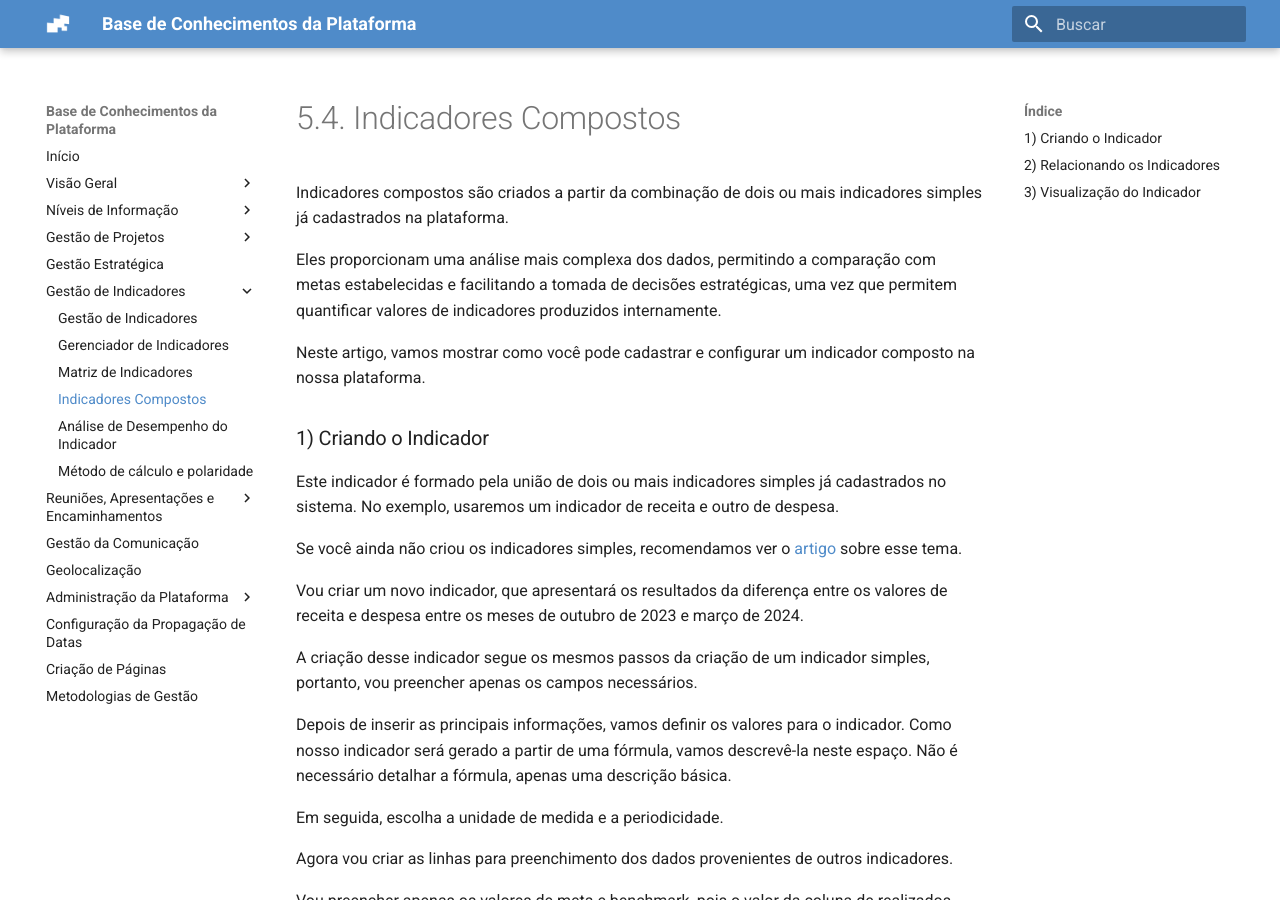
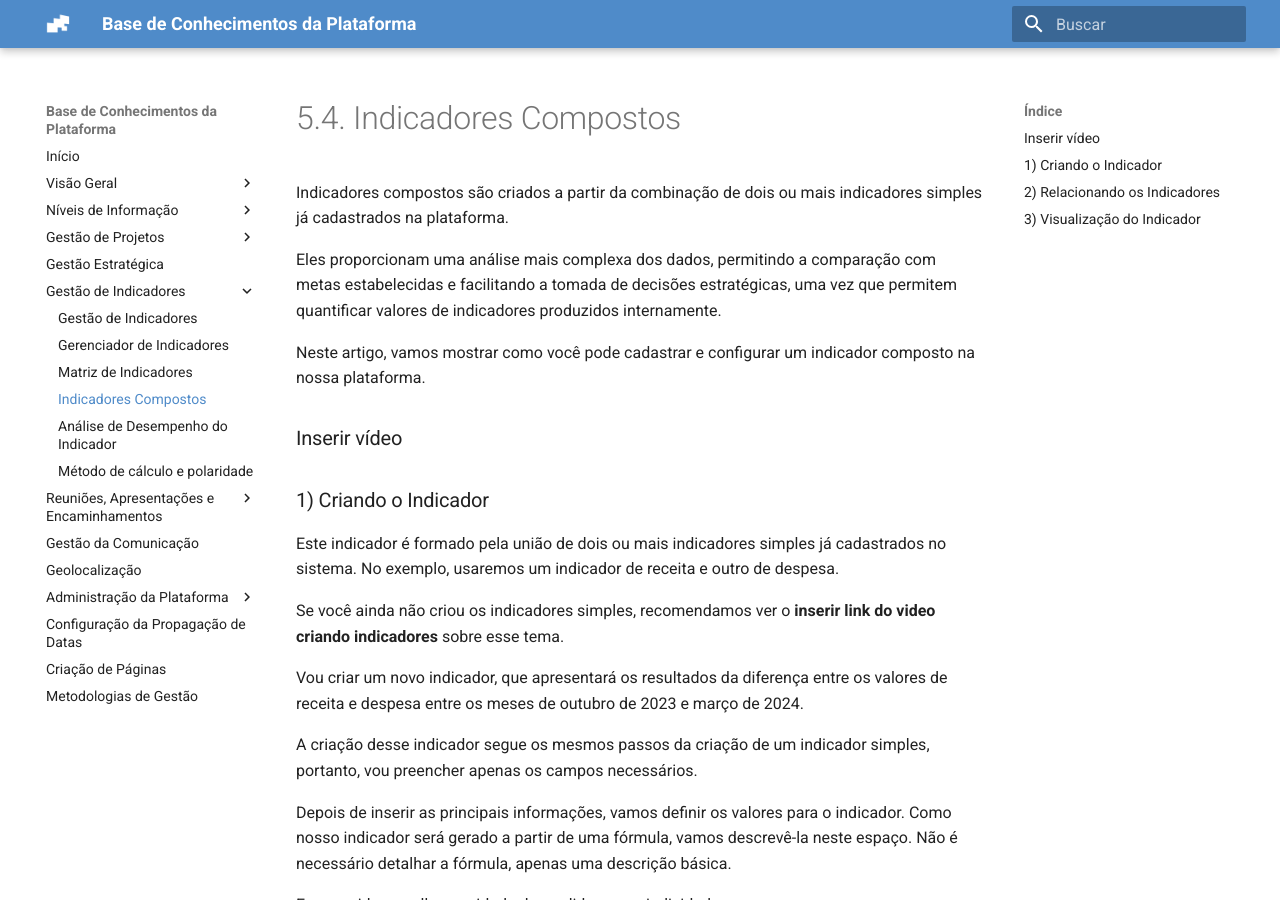
Before and after one commit to facilit/facilit.github.io, an MkDocs documentation site: the page built from docs/5.4_Indicadores_Compostos.md, in a window 1280 px wide and 900 px high. Built offline with MkDocs 1.6.1 and Material for MkDocs 9.7.7, drawn with Linux system fonts in a browser that asks for light colours.

Commit message:
Update 5.4_Indicadores_Compostos.md

```diff
--- a/docs/5.4_Indicadores_Compostos.md
+++ b/docs/5.4_Indicadores_Compostos.md
@@ -6,11 +6,13 @@ Eles proporcionam uma análise mais complexa dos dados, permitindo a comparaçã
 
 Neste artigo, vamos mostrar como você pode cadastrar e configurar um indicador composto na nossa plataforma.
 
+### Inserir vídeo
+
 ### 1) Criando o Indicador
 
 Este indicador é formado pela união de dois ou mais indicadores simples já cadastrados no sistema. No exemplo, usaremos um indicador de receita e outro de despesa.
 
-Se você ainda não criou os indicadores simples, recomendamos ver o [artigo](https://facilittecnologia.atlassian.net/wiki/x/A4AeoQ) sobre esse tema.
+Se você ainda não criou os indicadores simples, recomendamos ver o **inserir link do video criando indicadores** sobre esse tema.
 
 Vou criar um novo indicador, que apresentará os resultados da diferença entre os valores de receita e despesa entre os meses de outubro de 2023 e março de 2024.
 
@@ -58,7 +60,7 @@ Existem várias opções de visualização disponíveis, como gráficos e tabela
 
 Abaixo dos dados do indicador, encontramos a fórmula aplicada para o valor da coluna "Realizado".
 
-Pronto!
+# Pronto!
 
 Agora você sabe como cadastrar indicadores compostos na nossa plataforma.
 
```
